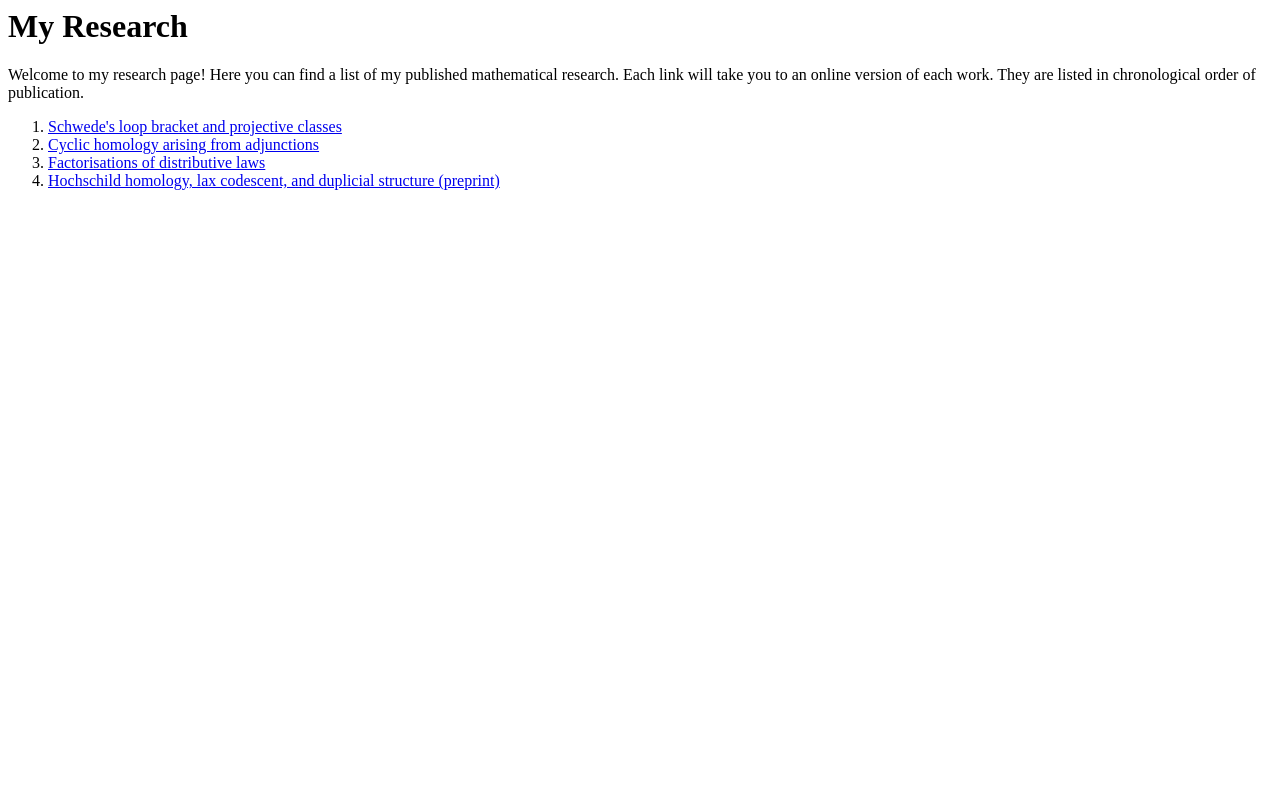
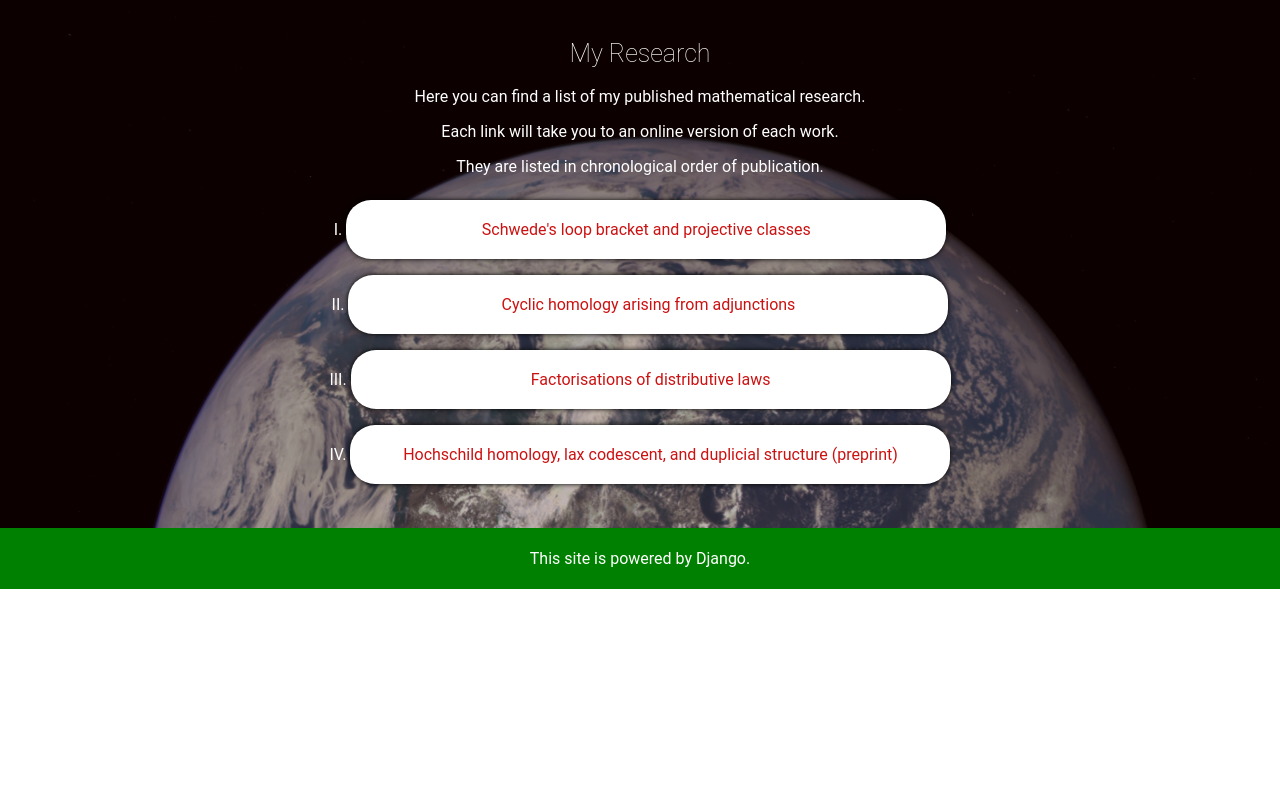
Before and after one commit to paulslevin/personal, a Django app: page /research/ in a window 1280 px wide. Run offline with Django 3.2, Linux system fonts and the light colour scheme; data comes from the database, SQL or seed files in the repository; parts of the project's set-up code (start-up, migrations or seed data) failed here and were passed over.

Commit message:
Design Research page

```diff
--- a/home/templates/home/index.html
+++ b/home/templates/home/index.html
@@ -1,7 +1,7 @@
 {% load staticfiles %}
 
 <link rel="stylesheet" type="text/css"
-      href="{%  static 'home/styling.css' %}"/>
+      href="{%  static 'home/style.css' %}"/>
 
 <head>
     <meta name="viewport" content="width=device-width, initial-scale=1">
--- a/research/templates/research/index.html
+++ b/research/templates/research/index.html
@@ -1,19 +1,42 @@
-<h1>My Research</h1>
+{% load staticfiles %}
 
-<p>
-Welcome to my research page! Here you can find
-a list of my published mathematical research. Each link
-will take you to an online version of each work. They are
+<link rel="stylesheet" type="text/css"
+      href="{%  static 'research/index.css' %}"/>
+
+<head>
+    <meta name="viewport" content="width=device-width, initial-scale=1">
+    <title>Research</title>
+</head>
+
+<div id="about">
+    <div class="container">
+        <h2>My Research</h2>
+        <p>
+Here you can find
+a list of my published mathematical research.
+        </p>
+        <p>Each link
+will take you to an online version of each work.
+        </p>
+        <p>They are
 listed in chronological order of publication.
-</p>
+        </p>
+        <ol>
+            {% for paper in latest_papers %}
+            <li>
+                <a target ="_blank" href="{{ paper.address }}">{{ paper.title }}</a>
+            </li>
+        {% endfor %}
+        </ol>
+    </div>
+</div>
 
-{% if latest_papers %}
-    <ol>
-    {% for paper in latest_papers %}
-        <li><a target ="_blank" href="{{ paper.address }}">{{ paper.title }}</a></li>
-    {% endfor %}
-    </ol>
 
-{% else %}
-    <p>No papers are available.</p>
-{% endif %}
+
+
+
+<footer>
+    <div class="container">
+        <p>This site is powered by Django.</p>
+    </div>
+</footer>
--- /dev/null
+++ b/static/research/index.css
@@ -0,0 +1,66 @@
+{ % load staticfiles % }
+
+body {
+    margin: 0px 0px 0px 0px;
+}
+
+#about {
+    text-align: center;
+    /*font-weight: 600;*/
+    font-family: Roboto, sans-serif;
+    background-image: linear-gradient(
+            rgba(40, 0, 0, 0.3),
+            rgba(40, 0, 0, 0.3)
+    ),
+    url(earth.jpg);
+    background-size: cover;
+    padding: 20px 5%;
+    color: white;
+}
+
+#about h2 {
+    font-weight: 200;
+    font-size: 25px;
+    line-height: 1em;
+  }
+
+footer {
+    text-align: center;
+    background-color: green;
+    background-size: cover;
+    padding: 5px 5%;
+    color: white;
+    font-family: Roboto, sans-serif;
+}
+
+ol {
+    padding-left: 0;
+    padding-right: 0;
+    list-style-position: inside;
+    list-style-type: upper-roman;
+}
+
+#about a {
+    clear: both;
+    display: inline-block;
+    text-decoration: none;
+    padding: 20px 5%;
+    color: #cc1111;
+    background-color: white;
+    background-size: cover;
+    width: 75%;
+    margin: 1% 0;
+    box-sizing: border-box;
+    box-shadow: black 0 0 5px;
+    border-radius: 25px;
+}
+
+.container {
+    clear: both;
+    margin: auto;
+    max-width: 800px;
+}
+
+@media (min-width: 600px) {
+
+}
```
Also changed, not shown: home/static/home/style.css (added, +105 -0 lines), home/static/home/styling.css (deleted, +0 -106 lines), research/static/research/index.css (added, +66 -0 lines), static/home/css.css (deleted, +0 -91 lines), static/home/style.css (+6 -3 lines), static/home/styling.css (deleted, +0 -106 lines), home/static/home/paul1.jpg (added), research/static/research/earth.jpg (added), research/static/research/parser.css (added), static/home/glasgow copy.jpg (deleted), static/home/glasgow1.JPG (deleted), static/research/earth.jpg (added), static/research/parser.css (added).
